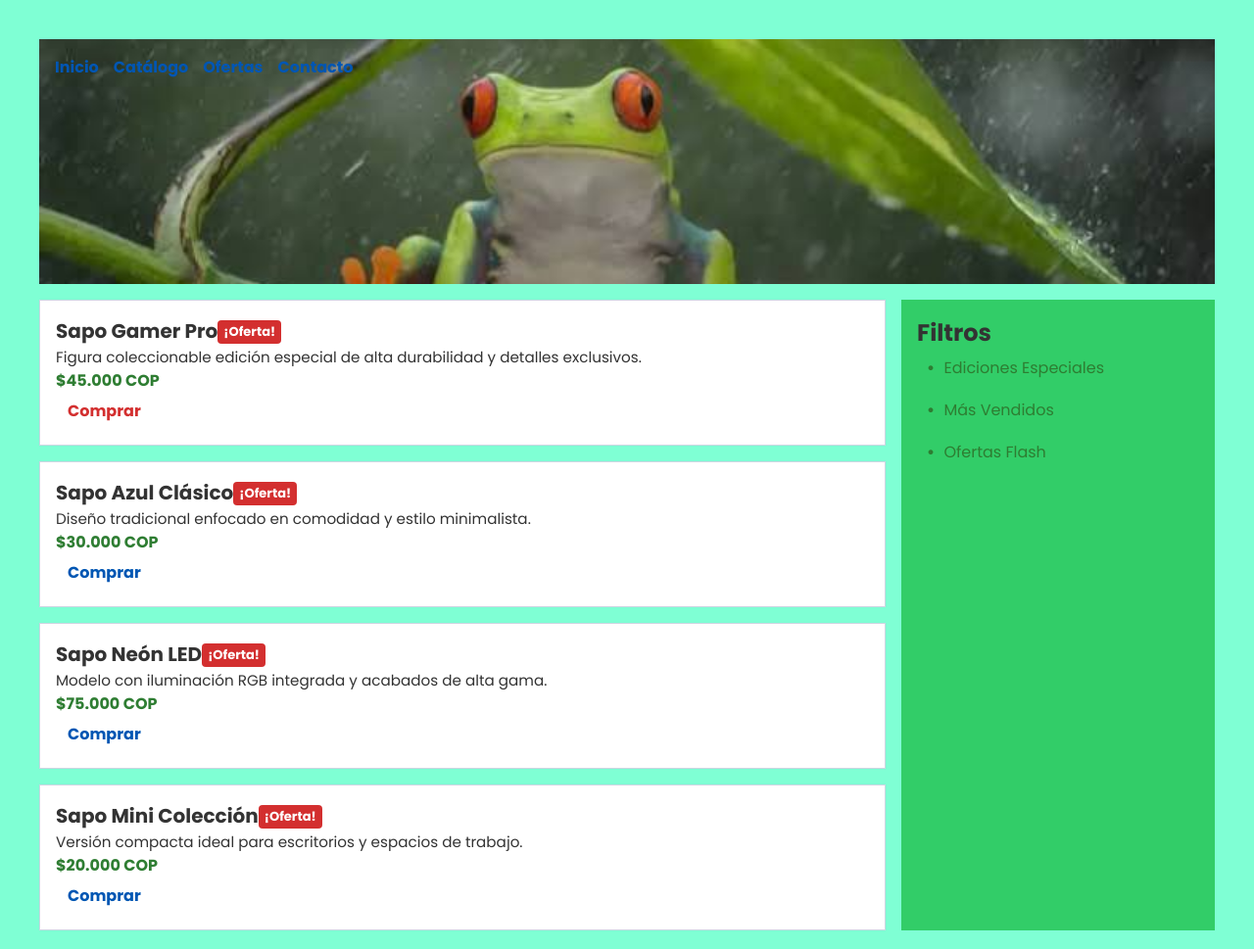
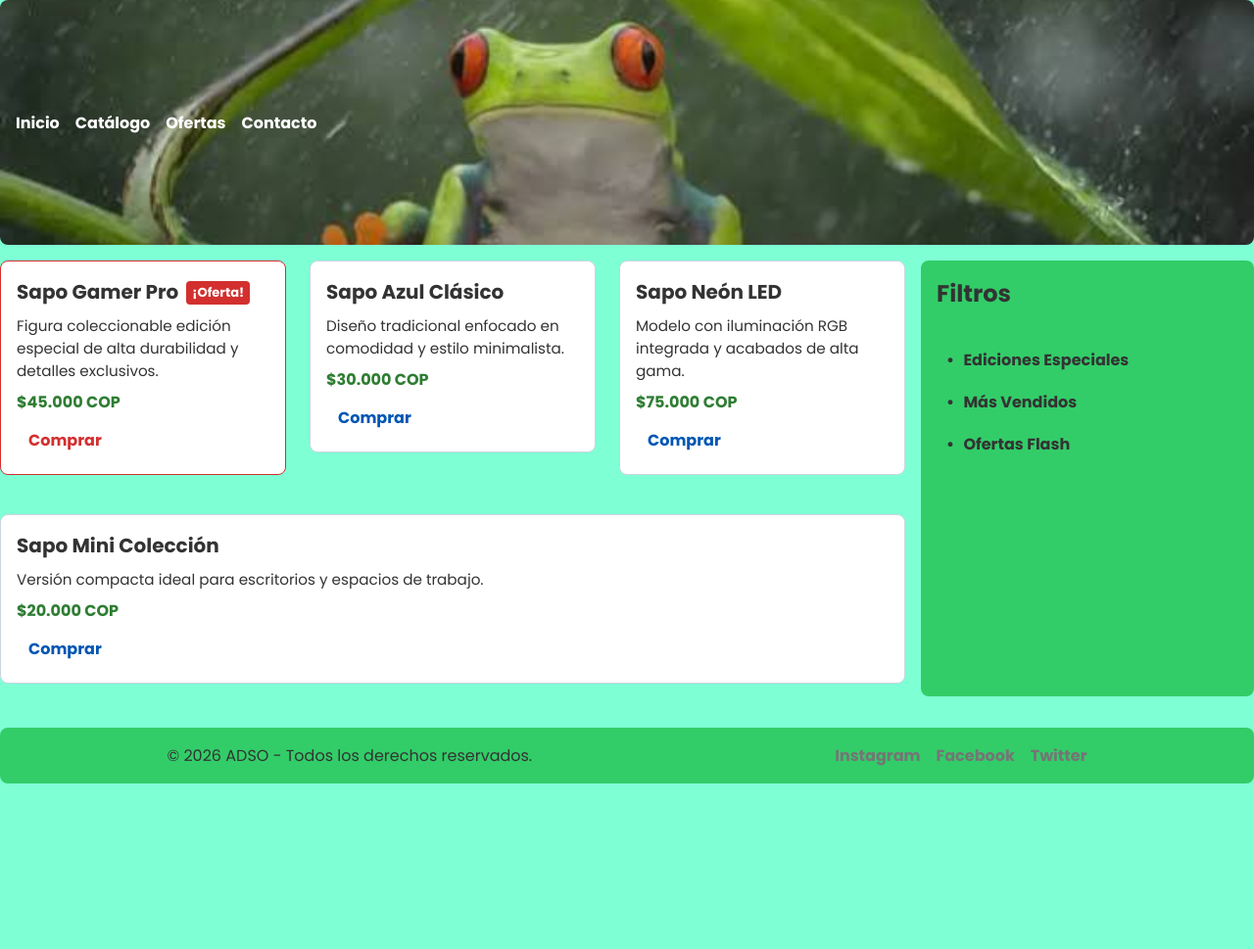
Before and after one commit to JuanOsorio323/CSS, a plain HTML site: page index.html in a window 1280 px wide. Shown: the top 969 px of the page at 98% size. After the commit the page ends 800 px from the top, so only its background shows below. Drawn offline with Linux system fonts and the light colour scheme.

Commit message:
feat(layout): implementar arquitectura total flexbox en todas las vistas y componentes del proyecto

```diff
--- a/components/base.css
+++ b/components/base.css
@@ -8,8 +8,25 @@ body {
   background-color: var(--color-secundario);
   font-family: var(--fuente-principal);
   color: var(--color-texto);
-  margin: var(--espaciado-medio);
-  padding: var(--espaciado-grande);
+  margin: 0;
+  padding: 0;
+}
+
+.app-layout{
+  display: flex;
+  flex-direction: column;
+  min-height: 100vh;
+}
+
+.main-wrapper {
+  display: flex;
+  flex: 1;
+  gap: var(--espaciado-medio);
+  margin-top: var(--espaciado-medio);
+}
+
+main {
+  flex: 3;
 }
 
 /* Efecto global al pasar el cursor por los enlaces generales */
--- a/components/sidebar.css
+++ b/components/sidebar.css
@@ -1,27 +1,23 @@
-.contenedor-layout {
-  display: flex;
-  gap: var(--espaciado-medio);
-  margin-top: var(--espaciado-medio);
-}
-
-main {
-  flex: 3;
-}
-
 aside {
   flex: 1;
+  display: flex;
+  flex-direction: column;
+  gap: var(--espaciado-grande);
   background-color: var(--color-primario);
+  color: var(--color-texto);
   padding: var(--espaciado-medio);
   margin-bottom: var(--espaciado-medio);
-  border-radius: var(--espaciado-pequeno);
+  border-radius: var(--espacio-pequeño);
 }
 
 .sidebar__list {
   list-style: none;
+  margin-top: var(--espacio-pequeño);
 }
 
 .sidebar__item a {
-  color: var(--color-enlace-secundario);
+  color: var(--color-texto);
+  font-weight: bold;
   text-decoration: none;
   display: block;
   padding: 6px 10px;
@@ -32,19 +28,19 @@ aside {
 
 .sidebar__item a:hover {
   background-color: var(--color-secundario);
-  color: var(--color-texto);
+  color: var(--color-blanco);
 }
 
 .sidebar__item a::before {
   content: "• ";
-  color: var(--color-enlace-secundario);
+  color: var(--color-texto);
   font-weight: bold;
   margin-right: 6px;
   transition: color 0.3s ease;
 }
 
 .sidebar__item a:hover::before {
-  color: var(--color-texto);
+  color: var(--color-blanco);
 }
 
 .sidebar__item a:focus {
--- a/components/tarjeta.css
+++ b/components/tarjeta.css
@@ -1,14 +1,24 @@
+main section {
+   display: flex;
+   flex-wrap: wrap;
+   gap: var(--espaciado-grande);
+}
+
 .card {
+  display: flex;
+  flex-direction: column;
+  flex: 1 1 260px;
+  height: 100%;
   background-color: var(--color-blanco);
   padding: var(--espaciado-medio);
   margin-bottom: var(--espaciado-medio);
-  border-radius: var(--espaciado-pequeno);
+  border-radius: var(--espacio-pequeño);
   border: 1px solid #cbd5e1;
   position: relative;
 }
 
 /* Modificador BEM para la tarjeta destacada */
-.card--destacada {
+.card--destacado {
   border-color: var(--color-destacado);
 }
 
@@ -19,7 +29,7 @@
 }
 
 /* Aplicación del pseudo-elemento BEM para la etiqueta de oferta */
-.card__title::after {
+.card--destacado .card__title::after {
   content: " ¡Oferta!";
   display: inline-block;
   background-color: var(--color-destacado);
@@ -28,18 +38,21 @@
   font-weight: bold;
   padding: 2px 6px;
   border-radius: 4px;
-  margin-left: var(--espaciado-pequeno);
+  margin-left: var(--espacio-pequeño);
   vertical-align: middle;
 }
 
 .card__description {
-  margin-top: var(--espaciado-pequeno);
+  flex-grow: 1;
+  margin-top: var(--espacio-pequeño);
+  margin-bottom: var(--espacio-pequeño);
   color: var(--color-texto);
   font-size: 0.95rem;
 }
 
 .card__price {
-  margin-top: var(--espaciado-pequeno);
+  margin-top: auto;
+  margin-bottom: var(--espacio-pequeño);
   font-weight: bold;
   color: var(--color-enlace-secundario);
 }
@@ -49,7 +62,8 @@
   text-decoration: none;
   font-weight: bold;
   display: inline-block;
-  margin-top: var(--espaciado-pequeno);
+  align-self: flex-start;
+  margin-top: 0;
   padding: 6px 12px;
   border-radius: 4px;
   transition: transform 0.1s ease, filter 0.2s ease, background-color 0.2s ease;
--- a/components/template/footer.css
+++ b/components/template/footer.css
@@ -1,5 +1,10 @@
 footer {
+  display: flex;
+  justify-content: space-around;
+  align-items: center;
+  flex-wrap: wrap;
   background-color: var(--color-primario);
+  color: var(--color-texto);
   padding: var(--espaciado-medio);
   border-radius: var(--espacio-pequeño);
   margin-top: var(--espaciado-medio);
@@ -8,11 +13,11 @@ footer {
 footer ul {
   list-style: none;
   display: flex;
-  gap: 15px;
-  margin-top: var(--espacio-pequeño);
+  gap: var(--espaciado-medio);
 }
 
 footer ul li a {
   color: var(--color-enlace-footer);
   text-decoration: none;
+  font-weight: bold;
 }
--- a/components/template/header.css
+++ b/components/template/header.css
@@ -1,4 +1,7 @@
 header {
+  display: flex;
+  justify-content: space-between;
+  align-items: center;
   background-color: var(--color-primario);
   background-image: url('../../sapo.jpeg'); /* Ajusta la ruta relativa si está en la raíz */
   background-size: cover;
@@ -6,17 +9,19 @@ header {
   background-repeat: no-repeat;
   min-height: 250px;
   padding: var(--espaciado-medio);
-  border-radius: var(--espaciado-pequeno);
+  border-radius: var(--espacio-pequeño);
 }
 
+.nav__list,
 header nav ul {
   list-style: none;
   display: flex;
-  gap: 15px;
+  gap: var(--espaciado-medio);
 }
 
+.nav__list a,
 header nav ul li a {
-  color: var(--color-enlace);
+  color: var(--color-blanco);
   text-decoration: none;
   font-weight: bold;
 }
--- a/index.html
+++ b/index.html
@@ -12,6 +12,7 @@
 </head>
 
 <body>
+  <div class="app-layout">
     <!-- Encabezado con navegación principal -->
     <header>
       <nav>
@@ -24,14 +25,15 @@
       </nav>
     </header>
 
+    <div class="main-wrapper">
       <!-- Cuerpo de la página dividido semánticamente entre main y aside -->
-  <div class="contenedor-layout">
       <main>
         <section>
           <!-- Producto 1 (Con clase e ID para el conflicto de especificidad) -->
           <article class="card card--destacado">
             <h2 class="card__title">Sapo Gamer Pro</h2>
-          <p class="card__description">Figura coleccionable edición especial de alta durabilidad y detalles exclusivos.</p>
+            <p class="card__description">Figura coleccionable edición especial de alta durabilidad y detalles
+              exclusivos.</p>
             <p class="card__price">$45.000 COP</p>
             <a href="#" class="card__button card__button--destacado" id="btn-destacado">Comprar</a>
           </article>
@@ -82,6 +84,7 @@
         <li><a href="#">Twitter</a></li>
       </ul>
     </footer>
+  </div>
 </body>
 
 </html>
```
Also changed, not shown: 1 other file. Lines whose indentation alone changed are shown as unchanged.
